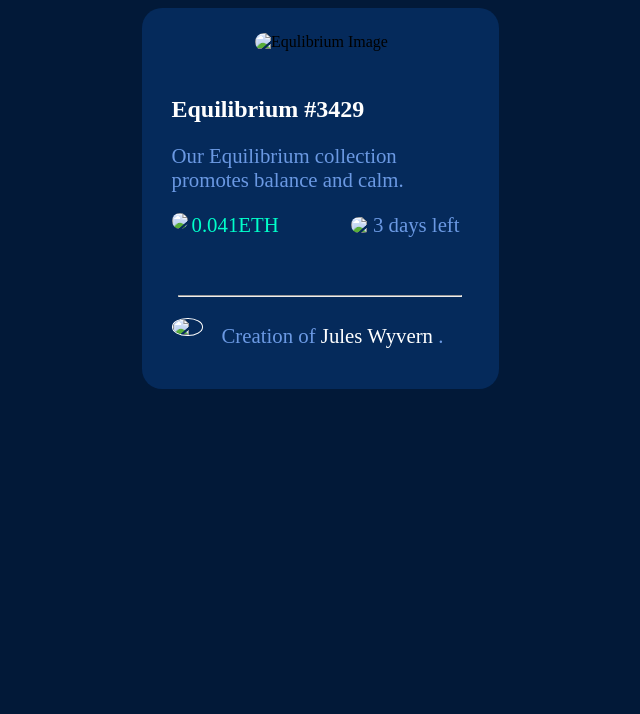
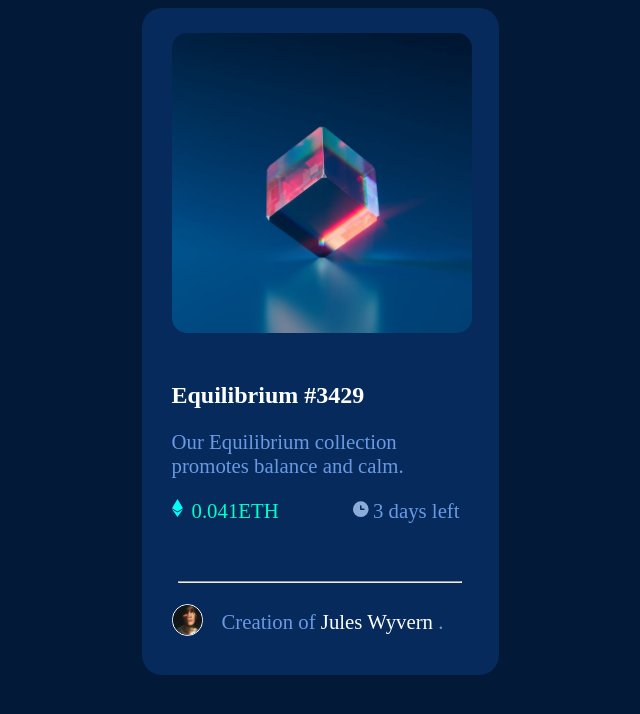
Before and after one commit to raghurammone/NFT-Preview, a plain HTML site: page index.html in a window 1280 px wide. Shown: the whole page, without its empty margins (320-960 px from the left). Drawn offline with Linux system fonts and the light colour scheme.

Commit message:
Update index.html

```diff
--- a/index.html
+++ b/index.html
@@ -5,13 +5,13 @@
     <meta http-equiv="X-UA-Compatible" content="IE=edge">
     <meta name="viewport" content="width=device-width, initial-scale=1.0">
     <title>NFT Preview</title>
-    <link rel="icon" href="Images/favicon-32x32.png">
+    <link rel="icon" href="favicon-32x32.png">
     <link rel="stylesheet" href="styles.css">
 </head>
 <body>
     <div class="box">
         <div class="image" >
-            <img src="Images/image-equilibrium.jpg" alt="Equlibrium Image"  width=300px >
+            <img src="image-equilibrium.jpg" alt="Equlibrium Image"  width=300px >
         </div>
         <div class="content">
             <div class="head">
@@ -22,19 +22,19 @@
             </div>
             <div class="icon">
                 <div class="eth">
-                    <img class="eth_image" src="Images/icon-ethereum.svg">
+                    <img class="eth_image" src="icon-ethereum.svg">
                     <p><span class="eth_content">0.041ETH</span><span class="time_content"> 3 days left</span></p>
 
                     </div>
                     <div class="time">
-                        <img class="img_clock" src="Images/icon-clock.svg">
+                        <img class="img_clock" src="icon-clock.svg">
                         <!-- <h3 class="time_content">3 days left</h3> -->
                 </div>
 
             </div>
             <hr>
             <div class="last">
-                <img class="img_last" src="Images/image-avatar.png">
+                <img class="img_last" src="image-avatar.png">
                 <p class="content_last">Creation of <span>Jules Wyvern</span> .</p>
             </div>
         </div>
```
